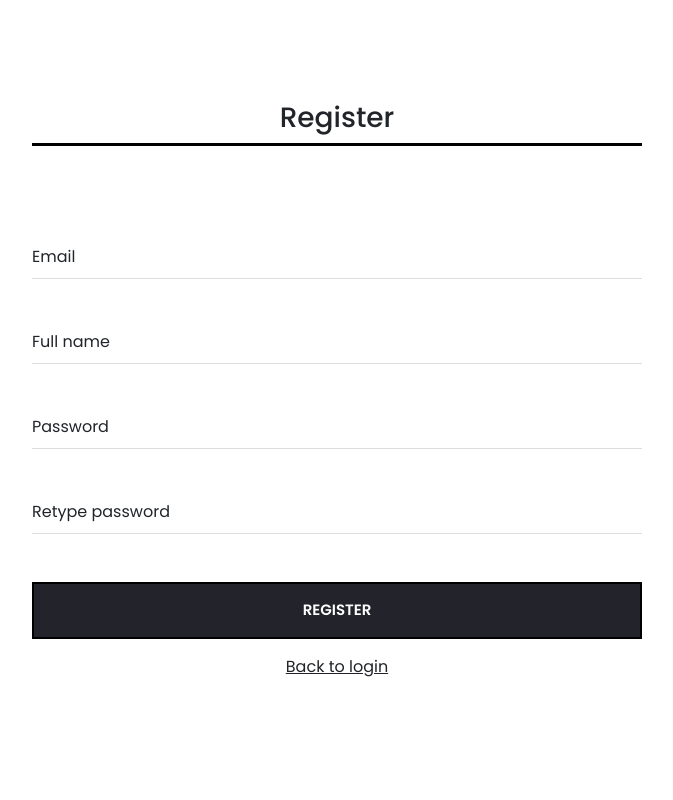
After one commit to duongHAUI/WebsiteBanHang_php_N5, a PHP site: page /WebsiteBanHang_php_N5/views/register.php in a window 1280 px wide. The commit adds this page. Shown: the whole page, without its empty margins (303-976 px from the left). Run offline with PHP 8.4, Linux system fonts and the light colour scheme.

Commit message:
Feature authenticate - Fix login and register template - Validate register form

```diff
--- /dev/null
+++ b/controllers/auth/login.php
@@ -0,0 +1,4 @@
+<?php
+
+include "db/connectdb.php";
+include "models/Customer.php";
--- /dev/null
+++ b/controllers/auth/register.php
@@ -0,0 +1,4 @@
+<?php
+
+include "db/connectdb.php";
+include "models/Customer.php";
--- a/css/authenticate.css
+++ b/css/authenticate.css
@@ -3,9 +3,17 @@
   height: 100vh;
 }
 
+.auth-main a {
+  text-decoration: underline;
+}
+
+.auth-title {
+  border-bottom: 3px solid #000;
+}
+
 .form-container {
   position: relative;
-  margin-bottom: 30px;
+  margin-top: 40px;
 }
 
 .form-container input {
@@ -27,8 +35,25 @@
   transition: all 0.3s ease-in-out;
 }
 
-.form-container input:focus + label {
+.form-container.active label {
   bottom: 100%;
+}
+
+.form-container.active::after {
+  width: 100%;
+  left: 0;
+}
+
+.form-container::after {
+  content: '';
+  position: absolute;
+  bottom: 0;
+  left: 50%;
+  width: 0;
+  height: 3px;
+  background: #000;
+  transition: all 0.3s ease-in-out;
+  z-index: 999;
 }
 
 .btn-submit {
@@ -40,3 +65,12 @@
 .btn-submit:hover {
   background: #111114;
 }
+
+.error {
+  color: #dc3545;
+  border-color: #dc3545;
+}
+
+.error::after {
+  background: #dc3545;
+}
--- /dev/null
+++ b/js/authenticate.js
@@ -0,0 +1,25 @@
+$(document).ready(function () {
+    'use strict';
+
+    const inputSelector = $('.form-container input');
+
+    function setInputActive() {
+        inputSelector.each(function () {
+            const value = $(this).val();
+            if (value.trim() !== '') {
+                $(this).parent().addClass('active');
+            } else {
+                $(this).parent().removeClass('active');
+            }
+        });
+    }
+
+    inputSelector.focus(function () {
+        setInputActive();
+        $(this).parent().addClass('active')
+    })
+
+    inputSelector.blur(function () {
+        setInputActive();
+    })
+})
--- /dev/null
+++ b/js/form.js
@@ -0,0 +1,15 @@
+$(document).ready(function () {
+    'use strict';
+
+    $('form[data-validate="true"]').validate({
+        errorPlacement: function(error, element) {
+            $(element).parent().after(error);
+        },
+        highlight: function (element, errorClass) {
+            $(element).parent().addClass(errorClass)
+        },
+        unhighlight: function (element, errorClass) {
+            $(element).parent().removeClass(errorClass);
+        },
+    })
+});
--- a/models/Customer.php
+++ b/models/Customer.php
@@ -32,7 +32,7 @@ class Customer extends Model
 
   public function set_password($password)
   {
-    $this->password = $password;
+    $this->password = md5($password);
   }
 
   function compare_password($password)
@@ -89,7 +89,7 @@ class Customer extends Model
     ] = $form;
     $query = "insert into " . self::TABLE_NAME . "(customer_name, customer_email, customer_password, customer_country,
               customer_city, customer_phone, customer_address, customer_image)
-              values ('$name', '$email', '$password', '$country', '$city', '$phone', '$address', '$image')";
+              values ('$name', '$email', '".md5($password)."', '$country', '$city', '$phone', '$address', '$image')";
 
     if (mysqli_query($con, $query)) {
       $id = mysqli_insert_id($con);
--- /dev/null
+++ b/views/register.php
@@ -0,0 +1,62 @@
+<!DOCTYPE html>
+<html lang="en">
+
+<head>
+    <meta charset="UTF-8">
+    <meta http-equiv="X-UA-Compatible" content="IE=edge">
+    <meta name="viewport" content="width=device-width, initial-scale=1.0">
+    <title>Register</title>
+    <!-- google font -->
+    <link rel="preconnect" href="https://fonts.gstatic.com">
+    <link
+        href="https://fonts.googleapis.com/css2?family=Poppins:ital,wght@0,100;0,200;0,300;0,400;0,500;0,600;0,700;0,800;0,900;1,100;1,200;1,300;1,400;1,500;1,600;1,700;1,900&display=swap"
+        rel="stylesheet">
+    <!-- boxicons -->
+    <link href='https://unpkg.com/boxicons@2.0.7/css/boxicons.min.css' rel='stylesheet'>
+    <!-- app css -->
+    <!-- CSS only -->
+    <link href="https://cdn.jsdelivr.net/npm/bootstrap@5.2.0-beta1/dist/css/bootstrap.min.css" rel="stylesheet"
+          integrity="sha384-0evHe/X+R7YkIZDRvuzKMRqM+OrBnVFBL6DOitfPri4tjfHxaWutUpFmBp4vmVor" crossorigin="anonymous">
+    <link rel="stylesheet" href="./css/grid.css">
+    <link rel="stylesheet" href="./css/app.css">
+    <link rel="stylesheet" href="./css/authenticate.css">
+</head>
+
+<body>
+<div class="auth-main d-flex align-items-center justify-content-center">
+    <div class="col-3 col-md-6 col-sm-12">
+        <div class="text-center auth-title">
+            <h3>Register</h3>
+        </div>
+        <div class="pt-5">
+            <form action="./controllers/auth/register.php" id="login-form" method="post" data-validate="true">
+                <div class="form-container">
+                    <input type="text" name="customer_email" data-rule-required="true" data-msg-required="Email is required" data-rule-email="true" data-msg-email="Email is invalid" />
+                    <label>Email</label>
+                </div>
+                <div class="form-container">
+                    <input type="text" name="customer_name" data-rule-required="true" data-msg-required="Full name is required" />
+                    <label>Full name</label>
+                </div>
+                <div class="form-container">
+                    <input type="password" name="customer_password" data-rule-required="true" data-msg-required="Password is required" id="customer_password" />
+                    <label>Password</label>
+                </div>
+                <div class="form-container">
+                    <input type="password" name="retype_password" data-rule-equalto="#customer_password" data-msg-equalto="Retype the password does not match" />
+                    <label>Retype password</label>
+                </div>
+                <button class="btn-flat btn-submit mt-5" type="submit">Register</button>
+                <div class="mt-3 text-center">
+                    <a href="login">Back to login</a>
+                </div>
+            </form>
+        </div>
+    </div>
+</div>
+</body>
+<script src="https://code.jquery.com/jquery-3.6.0.min.js" integrity="sha256-/xUj+3OJU5yExlq6GSYGSHk7tPXikynS7ogEvDej/m4=" crossorigin="anonymous"></script>
+<script src="./js/authenticate.js" type="text/javascript"></script>
+<script src="./js/jquery.validate.min.js" type="text/javascript"></script>
+<script src="./js/form.js" type="text/javascript"></script>
+</html>
```
Also changed, not shown: index.php (+4 -3 lines), views/login.php (+14 -37 lines), js/jquery.validate.min.js (added), 1 other file.
